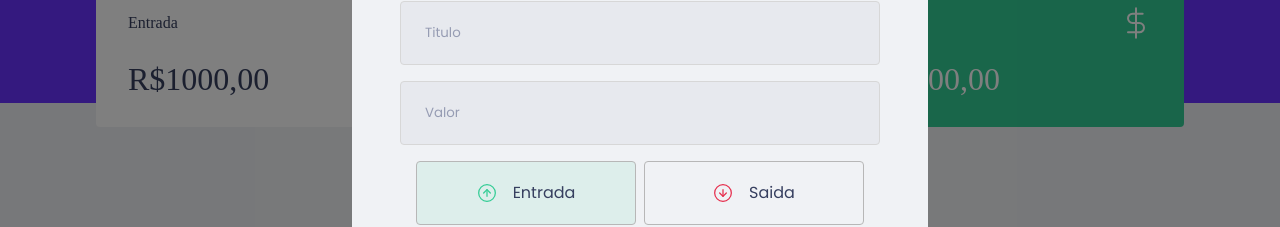
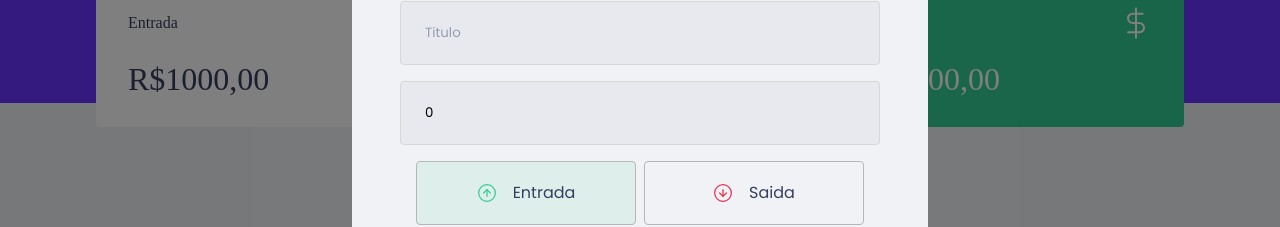
Before and after one commit to Marcelocerqueira/dt_maney, a React (Create React App) app: page / in a window 1280 px wide. Both pictures are taken after a click on the button "Nova transação". Shown: the part 233-460 px from the top of the page. Built offline with nearby package versions, Linux system fonts and the light colour scheme; no server answers; what miragejs would draw is missing.

Commit message:
conf dos button ..

```diff
--- a/src/components/NewTransactionModal/index.tsx
+++ b/src/components/NewTransactionModal/index.tsx
@@ -1,10 +1,10 @@
+import { FormEvent, useState } from "react";
 import Modal from "react-modal";
 import incomeImg from "../../assets/income.svg";
 import outcomeImg from "../../assets/outcome.svg";
 import closeImg from "../../assets/close.svg";
 
 import { Container, TransactionTypeContainer, RadioBox } from "./styles";
-import { useState } from "react";
 
 interface NewTransactionModalProps {
   isOpen: boolean;
@@ -15,7 +15,16 @@
   isOpen,
   onRequestClose,
 }: NewTransactionModalProps) {
+  const [title, setTitle] = useState("");
+  const [value, setValue] = useState("0");
+  const [category, setCategory] = useState("");
+
   const [type, setType] = useState("deposit");
+
+  function handleCreateNewTrasaction(event: FormEvent) {
+    event.preventDefault();
+    console.log({ title, value, category, type });
+  }
 
   return (
     <Modal
@@ -32,12 +41,21 @@
         <img src={closeImg} alt="Fecha modal" />
       </button>
 
-      <Container>
+      <Container onSubmit={handleCreateNewTrasaction}>
         <h2>Cadastra transaçao</h2>
 
-        <input placeholder="Titulo" />
+        <input
+          placeholder="Titulo"
+          value={title}
+          onChange={(event) => setTitle(event.target.value)}
+        />
 
-        <input type="number" placeholder="Valor" />
+        <input
+          type="number"
+          placeholder="Valor"
+          value={value}
+          onChange={(event) => setValue(event.target.value)} //nesse caso estav dando erro quando colocava o number
+        />
 
         <TransactionTypeContainer>
           <RadioBox
@@ -65,7 +83,11 @@
           </RadioBox>
         </TransactionTypeContainer>
 
-        <input placeholder="Categoria" />
+        <input
+          placeholder="Categoria"
+          value={category}
+          onChange={(event) => setCategory(event.target.value)}
+        />
 
         <button type="submit">Cadastrar</button>
       </Container>
```
